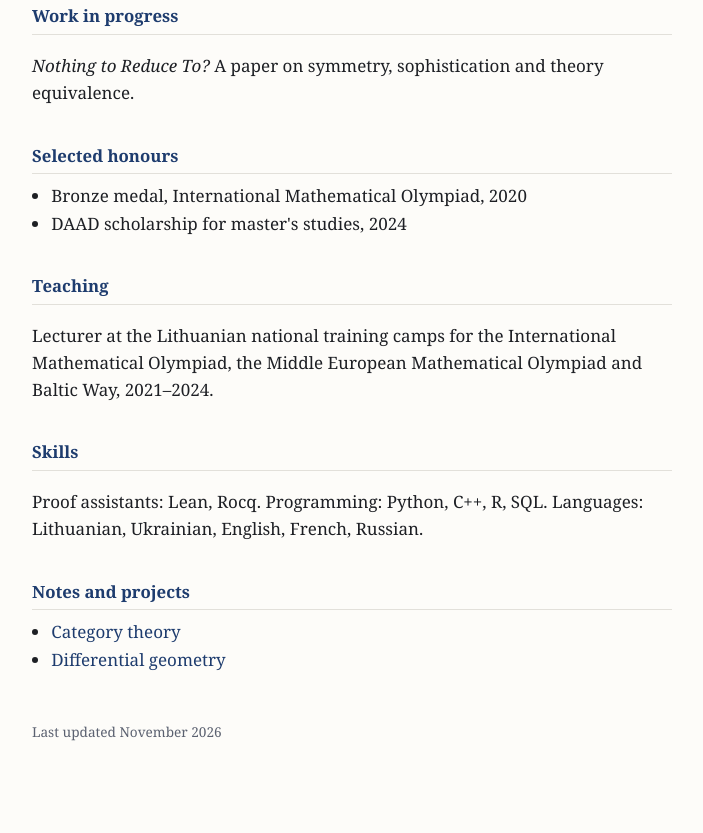
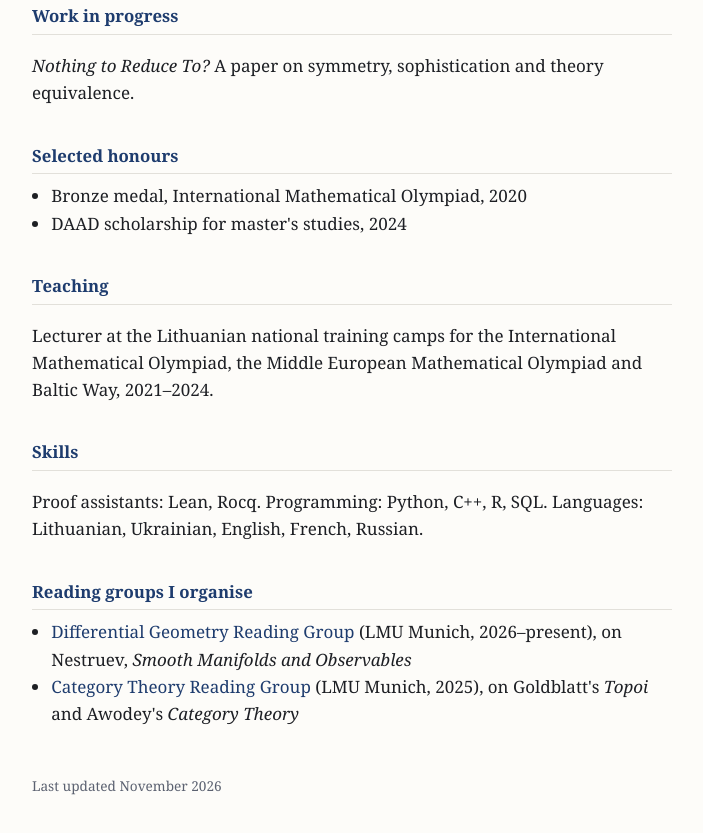
Before and after one commit to sketch-of-an-elephant/aleksandras-melnik, a plain HTML site: page index.html in a window 1280 px wide. Shown: the part 1313-2146 px from the top of the page, without its empty margins (288-991 px from the left). Before the commit the page ends 2120 px from the top, so only its background shows below. Drawn offline with Linux system fonts and the light colour scheme.

Commit message:
Add LMU reading groups
Co-Authored-By: Claude Opus 5.5 <noreply@anthropic.com>
Claude-Session: https://claude.ai/code/session_01PQZwPMxh8jMbmnubSMLzee

```diff
--- a/index.html
+++ b/index.html
@@ -77,10 +77,10 @@
   </section>
 
   <section>
-    <h2>Notes and projects</h2>
+    <h2>Reading groups I organise</h2>
     <ul>
-      <li><a href="https://github.com/sketch-of-an-elephant/category-theory">Category theory</a></li>
-      <li><a href="https://github.com/sketch-of-an-elephant/differential-geometry">Differential geometry</a></li>
+      <li><a href="https://sketch-of-an-elephant.github.io/differential-geometry/">Differential Geometry Reading Group</a> (LMU Munich, 2026–present), on Nestruev, <em>Smooth Manifolds and Observables</em></li>
+      <li><a href="https://github.com/sketch-of-an-elephant/category-theory">Category Theory Reading Group</a> (LMU Munich, 2025), on Goldblatt's <em>Topoi</em> and Awodey's <em>Category Theory</em></li>
     </ul>
   </section>
 
```
Also changed, not shown: 1 other file.
